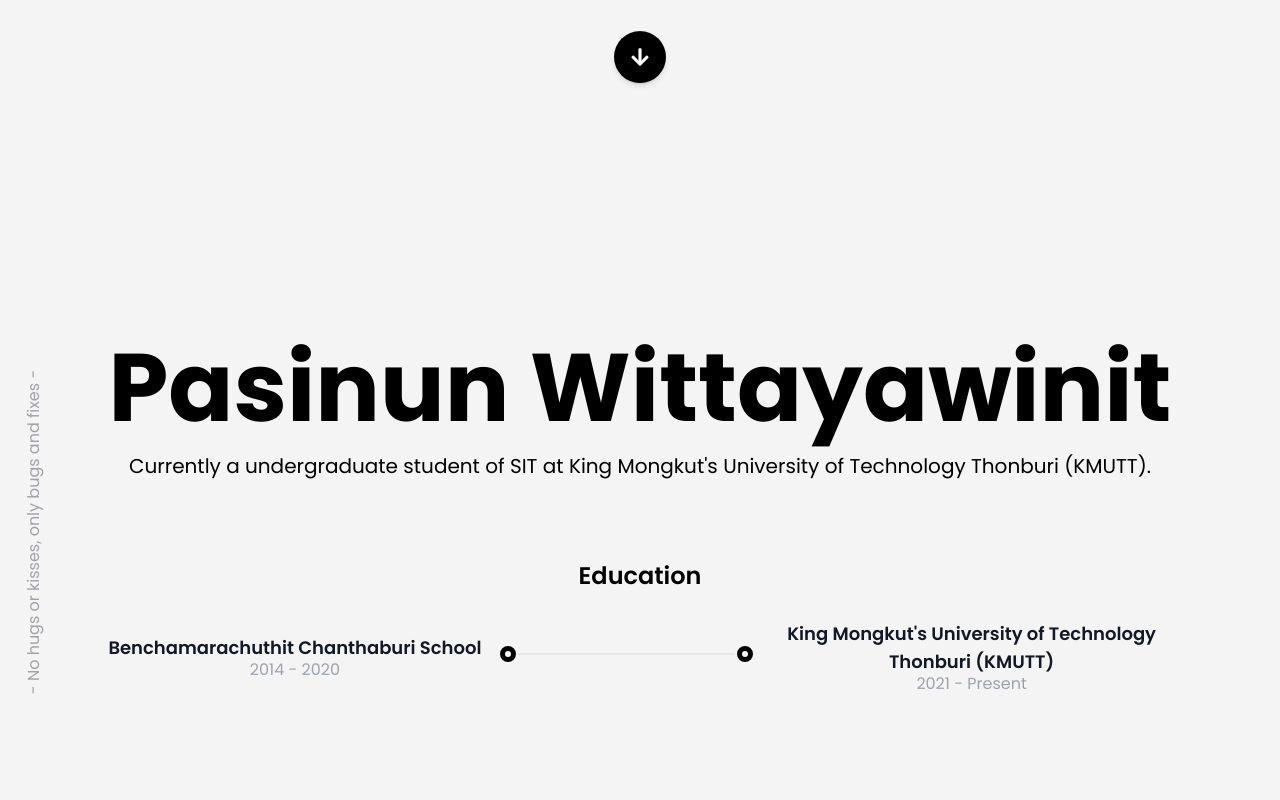
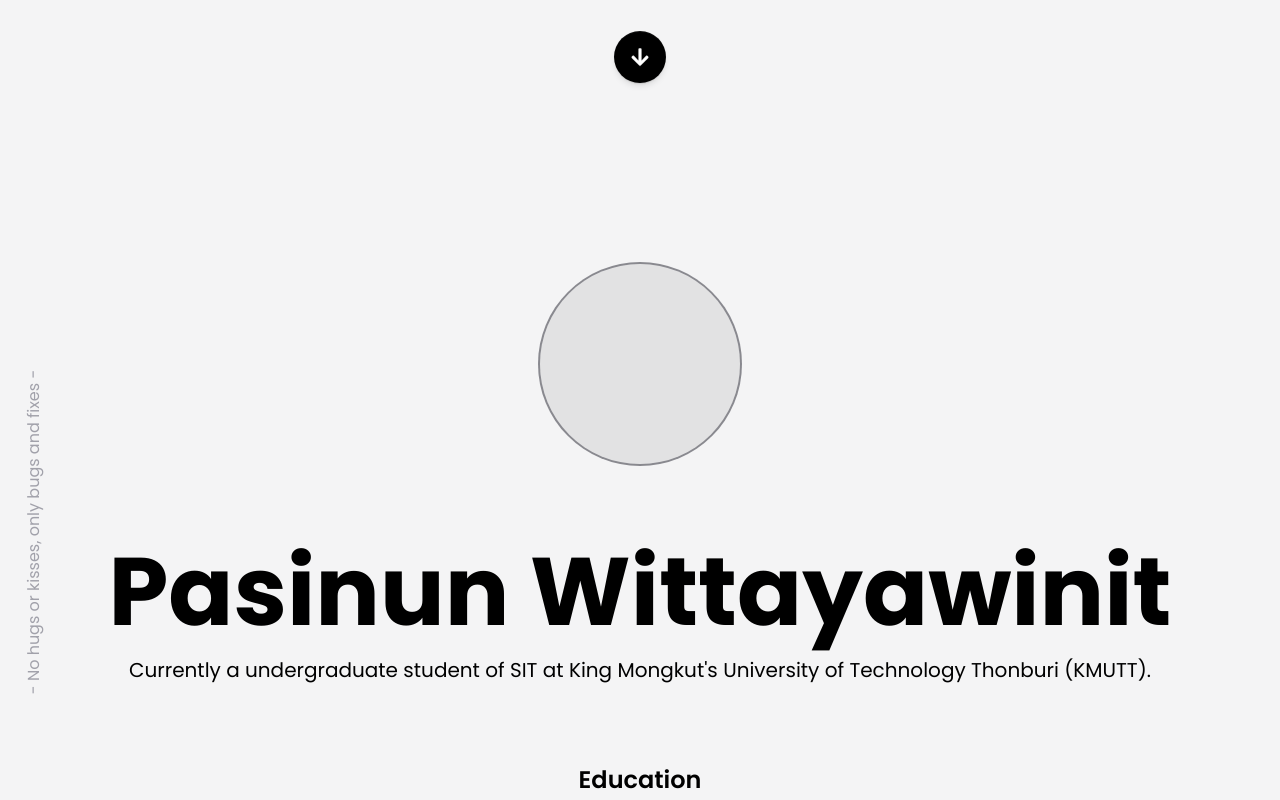
Before and after one commit to oupsn/wuhoops_port, a React (Vite) app: page / in a window 1280 px wide. Shown: the part 680-1480 px from the top of the page. Built offline with nearby package versions, Linux system fonts and the light colour scheme; a web font is replaced by a local one.

Commit message:
[ADD] pic holder

```diff
--- a/src/page/about.tsx
+++ b/src/page/about.tsx
@@ -1,17 +1,22 @@
+import { Skeleton } from "@mui/material";
 import EducationTimeline from "../component/educationTimeline";
 
 const about = () => {
   return (
     <div
       id="about"
-      className="transition-all text-black dark:text-white h-screen bg-zinc-100 dark:bg-zinc-900 flex justify-center items-center"
+      className="transition-all text-black dark:text-white min-h-screen bg-zinc-100 dark:bg-zinc-900 flex justify-center items-center"
     >
       <div data-aos="fade">
         <p className="text-zinc-400 dark:text-zinc-600 text-center -rotate-90 absolute -left-32 hidden lg:block">
           - No hugs or kisses, only bugs and fixes -
         </p>
       </div>
-      <div data-aos="fade-up" className="max-w-6xl px-10 flex flex-col gap-20">
+      <div
+        data-aos="fade-up"
+        className="mt-32 max-w-6xl px-10 flex flex-col gap-20"
+      >
+        <Skeleton variant="circular" width={200} height={200} className="self-center ring-2 ring-zinc-600" />
         <div>
           <p className="text-4xl sm:text-6xl md:text-8xl font-bold text-center mb-4">
             Pasinun Wittayawinit
```
